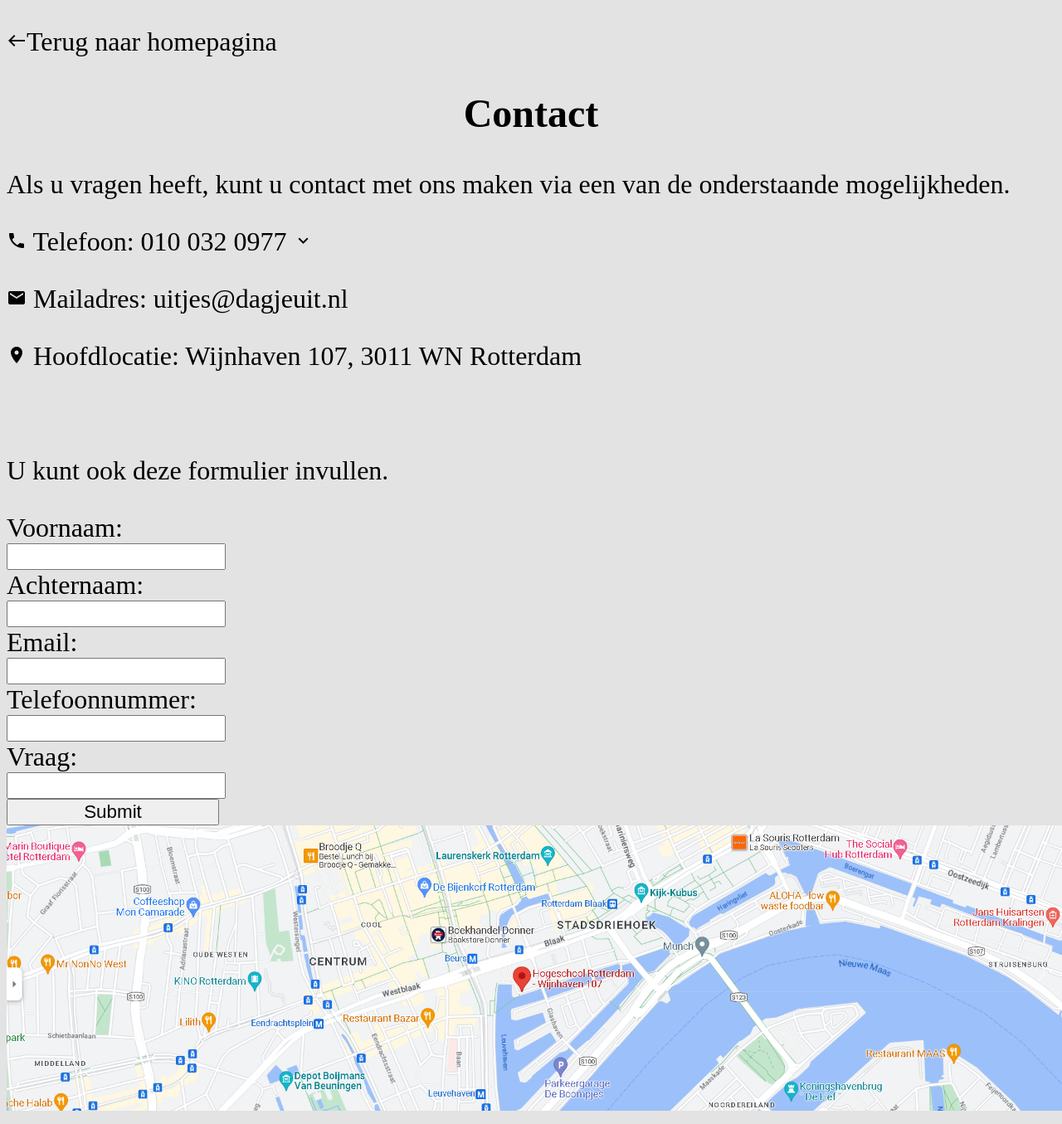
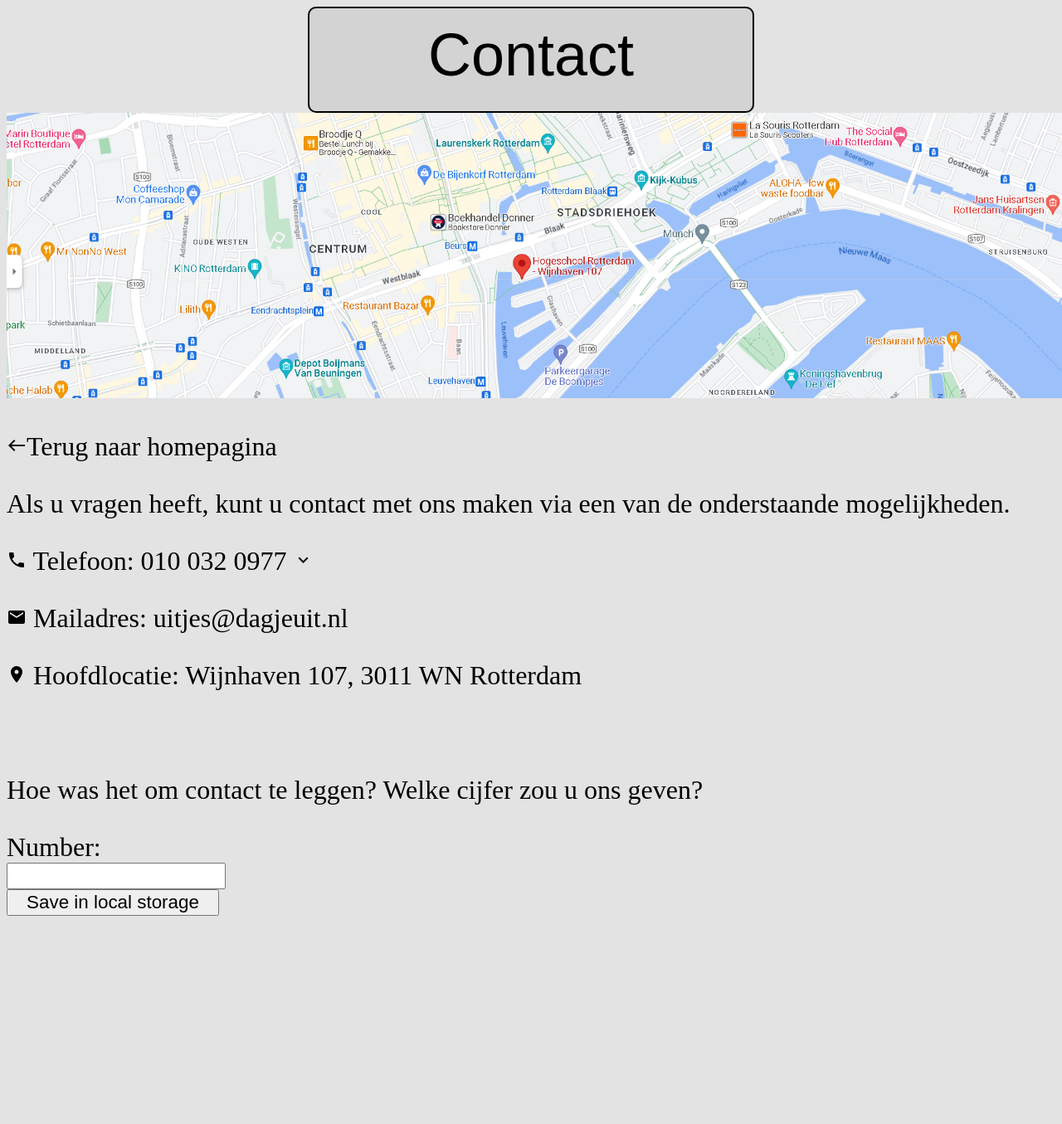
Before and after one commit to 1038415/CLE_3_Ouderen_Dagje_Uit, a PHP site: page /html/contact.html in a window 1280 px wide. Shown: the whole page at 83% size. After the commit the page ends 1112 px from the top, so only its background shows below. Run offline with PHP 8.4, Linux system fonts and the light colour scheme.

```diff
--- a/css/contactstyle.css
+++ b/css/contactstyle.css
@@ -39,3 +39,18 @@ input {
     font-size: 0.7em;
     width: 20vw;
 }
+
+#title {
+    display: flex;
+    justify-content: center;
+    border: 2px solid;
+    border-radius: 10px;
+    padding: 15px;
+    height: 1.3em;
+    width: 7em;
+    text-align: center;
+    font-family: sans-serif;
+    font-size: 2.25em;
+    margin: 0 auto;
+    background-color: lightgray;
+}
--- a/html/contact.html
+++ b/html/contact.html
@@ -12,13 +12,19 @@
 </head>
 <body>
 
+<header>
+    <div id = title>
+        Contact
+    </div>
+        <img alt = rotterdamMap id="wijnhavenMap" src="../img/the rotterst of dams.png">
+</header>
+
 <main>
     <section id = backToHome>
         <p><span class="material-icons">west</span>Terug naar homepagina</p>
     </section>
 
     <section>
-        <h1 id = title-contact>Contact</h1>
         <p>Als u vragen heeft, kunt u contact met ons maken via een van de onderstaande mogelijkheden.</p>
 
         <p> <span class="material-icons">phone</span> Telefoon: 010 032 0977 <span class="material-icons" id = 'showDialog'>expand_more</span></p>
@@ -32,26 +38,14 @@
     </section>
 
     <section>
-        <p>U kunt ook deze formulier invullen.</p>
+        <p>Hoe was het om contact te leggen? Welke cijfer zou u ons geven?</p>
 
-        <form action="" method="post">
+        <form id="form">
             <div id = form-column>
-                <label for = "name">Voornaam:</label>
-                <input type = "text" name = "name" id = "name"/>
+                <label for = "number">Number:</label>
+                <input type = "text" name = "number" id = "number"/>
 
-                <label for = "lastName">Achternaam:</label>
-                <input type = "text" name = "lastName" id = "lastName"/>
-
-                <label for = "mail">Email:</label>
-                <input type = "email" name = "mail" id = "mail"/>
-
-                <label for = "number">Telefoonnummer:</label>
-                <input type = "tel" name = "number" id = "number"/>
-
-                <label for = "question">Vraag:</label>
-                <input type = "text" name = "question" id = "question"/>
-
-                <input type="submit" name="send" id="send">
+                <input type="submit" name="submit" value="Save in local storage">
             </div>
         </form>
     </section>
@@ -63,26 +57,6 @@
             <span class="material-icons" id = "modalClose">close</span>
         </form>
     </dialog>
-
-
-
-
-
-
-
-
-
-
-
-
-
-
-
-
-
-    <section>
-        <img alt = rotterdamMap id="wijnhavenMap" src="../img/the rotterst of dams.png">
-    </section>
 </main>
 
 </body>
--- a/js/contact.js
+++ b/js/contact.js
@@ -7,6 +7,9 @@ let goBack
 let showModal
 let favDialog
 let modalCloseButton
+
+let form
+let numbers = []
 
 
 function init()
@@ -22,6 +25,7 @@ function init()
     goBack = document.getElementById('backToHome');
     goBack.addEventListener('click', homePage);
 
+    //modal
     showModal = document.getElementById('showDialog');
     showModal.addEventListener("click", buttonShow)
 
@@ -30,6 +34,13 @@ function init()
 
     favDialog = document.getElementById('favDialog');
     favDialog.addEventListener('close', closeModal)
+
+    //save into local storage
+    form = document.getElementById('form');
+    numbers = document.getElementById('number');
+
+    fillFieldsFromLocalStorage();
+    form.addEventListener('submit', submitHandler);
 }
 
 function place(event){
@@ -42,7 +53,6 @@ function homePage(event){
     document.location.href = 'index.html'
 }
 
-//clicking
 function buttonShow(event) {
     event.preventDefault()
     favDialog.showModal();
@@ -53,14 +63,13 @@ function closeModal(event) {
     favDialog.close();
 }
 
+function fillFieldsFromLocalStorage() {
+    if (localStorage.getItem('number') !== null) {
+        numbers.value = localStorage.getItem('number');
+    }
+}
 
-
-
-
-
-
-
-
-favDialog.addEventListener('close', () => {
-    outputBox.value = `ReturnValue: ${favDialog.returnValue}.`;
-});
+function submitHandler(e) {
+    e.preventDefault();
+    localStorage.setItem('number', JSON.stringify(numbers));
+}
```
